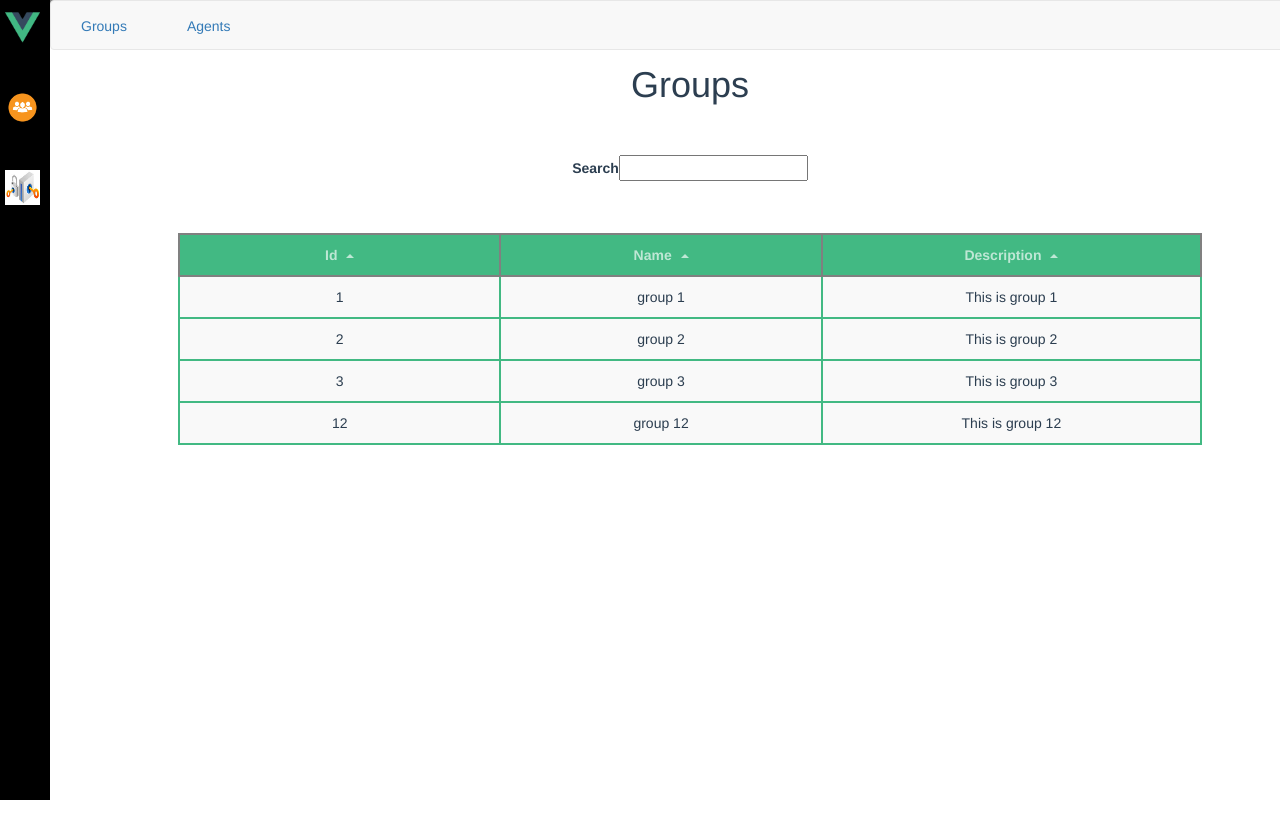
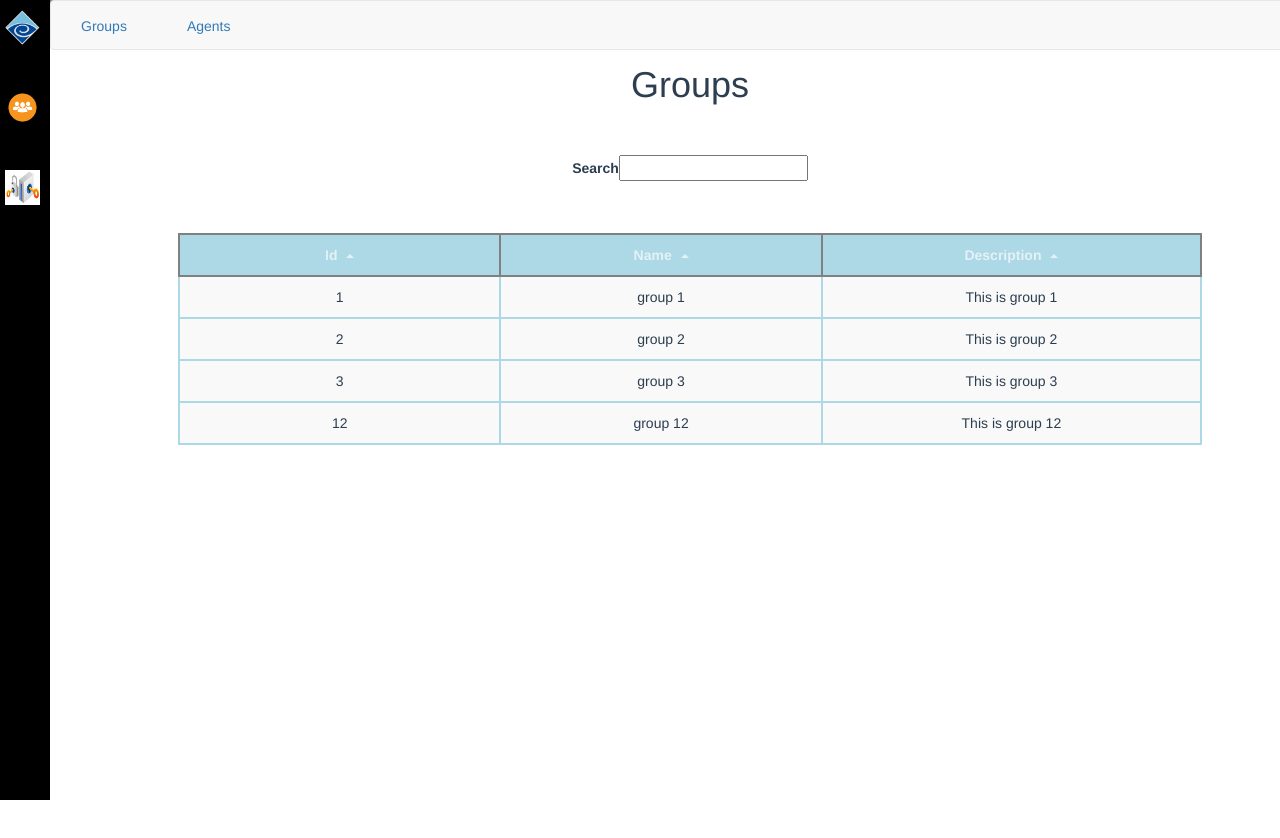
Before and after one commit to ingabe/AdminClient, a Vue app: page /TenantResources/Groups in a window 1280 px wide. Shown: the top 838 px of the page. Built offline with nearby package versions, Linux system fonts and the light colour scheme; what vue-resource would draw is missing.

Commit message:
Add Enghouse logo. Add hover for table rows.

```diff
--- a/src/components/basicComponents/grid.vue
+++ b/src/components/basicComponents/grid.vue
@@ -12,9 +12,9 @@
       </tr>
     </thead>
     <tbody>
-      <tr v-for="entry in filteredData">
+      <tr v-for="group in filteredData" @click="showData(group)">
         <td v-for="key in columns">
-          {{entry[key]}}
+          {{group[key]}}
         </td>
       </tr>
     </tbody>
@@ -71,6 +71,9 @@ export default {
     sortBy: function (key) {
       this.sortKey = key
       this.sortOrders[key] = this.sortOrders[key] * -1
+    },
+    showData: function (group) {
+        // TODO: open modal window
     }
   }
 }
@@ -88,7 +91,7 @@ table {
     width: 80%;
     margin: auto;
 
-  border: 2px solid #42b983;
+  border: 2px solid lightblue;
   border-radius: 3px;
   background-color: #fff;
 }
@@ -97,7 +100,7 @@ th {
     border:  2px solid grey;
     text-align: center;
 
-  background-color: #42b983;
+  background-color: lightblue;
   color: rgba(255,255,255,0.66);
   cursor: pointer;
   -webkit-user-select: none;
@@ -107,9 +110,15 @@ th {
 }
 
 td {
-    border:  2px solid #42b983;
+    border:  2px solid lightblue;
+}
 
-  background-color: #f9f9f9;
+tr{
+    background-color: #f9f9f9;
+}
+
+tr:hover{
+    background-color: #dce0e5;
 }
 
 th, td {
--- a/src/services/group.service.js
+++ b/src/services/group.service.js
@@ -2,7 +2,7 @@ export function getGroups () {
   return new Promise((resolve, reject) => {
     setTimeout(() => {
       resolve(generateGroups())
-    }, 1000)
+    }, 100)
   })
 }
 
```
Also changed, not shown: src/assets/logo.png, src/assets/logo__.png (added).
